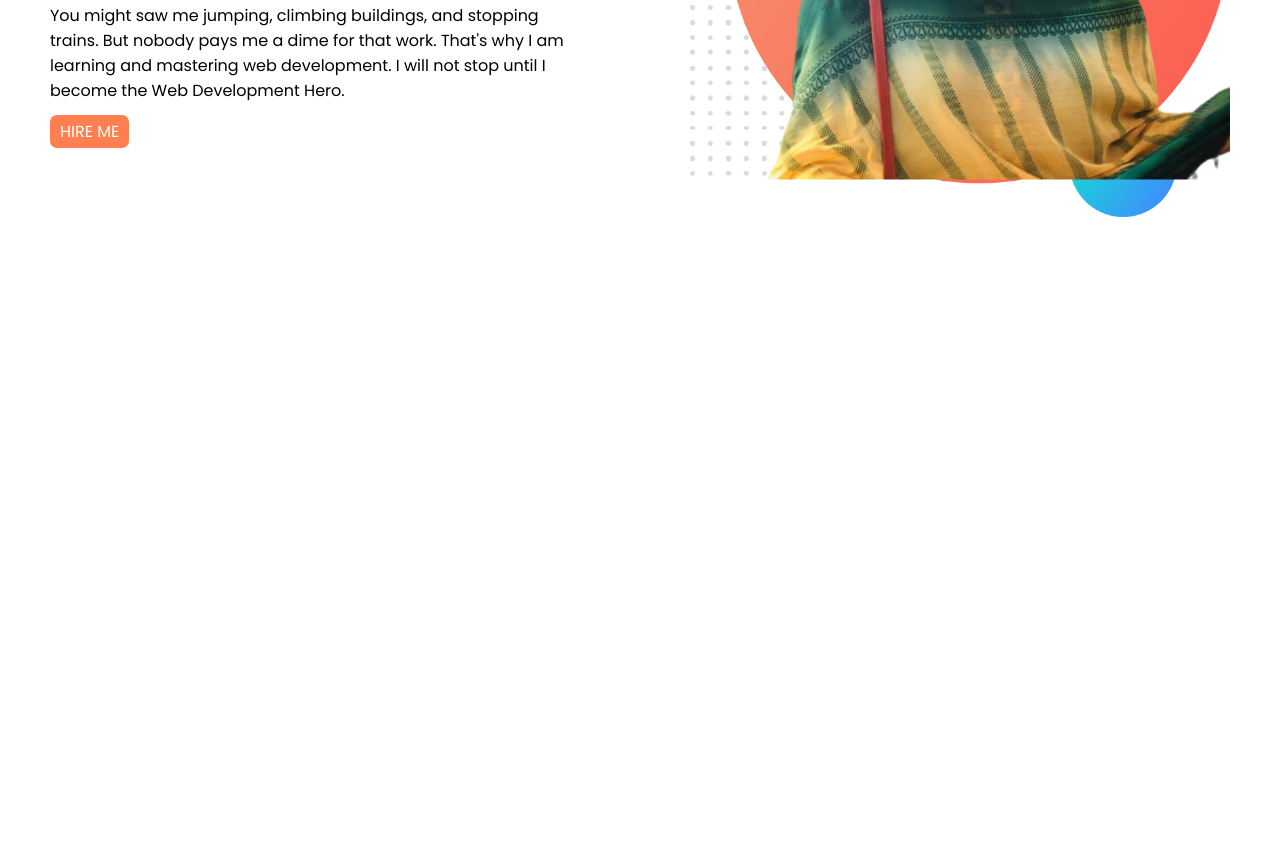
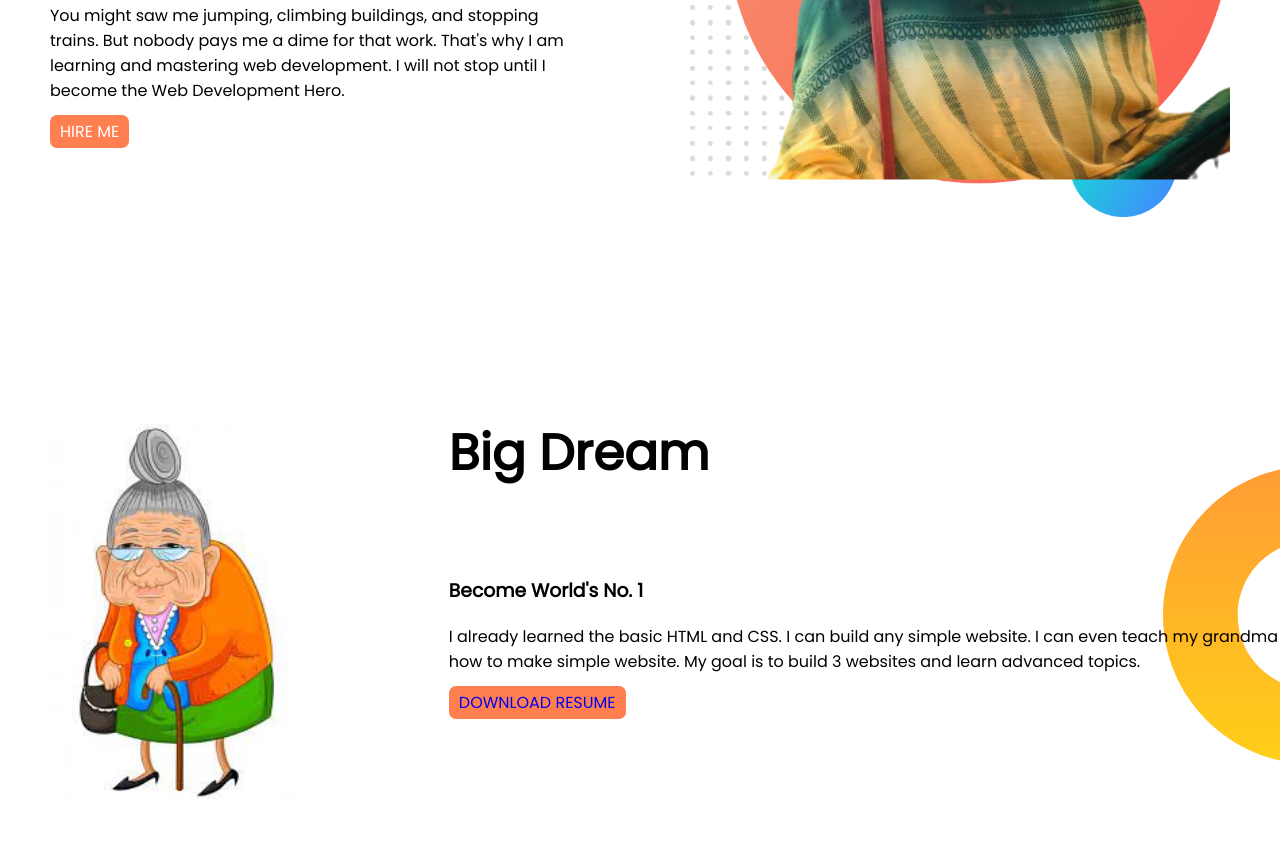
Before and after one commit to tayeebabintay/portfolio, a plain HTML site: page index.html in a window 1280 px wide. Shown: the part 369-1228 px from the top of the page. Before the commit the page ends 800 px from the top, so only its background shows below. Drawn offline with Linux system fonts and the light colour scheme.

Commit message:
added section

```diff
--- a/index.html
+++ b/index.html
@@ -31,6 +31,21 @@
             <img src="images/my-bg.png" alt="">
         </div>
     </section>
+
+    <section class="big-dream">
+        <div class="image-resize">
+            <img src="images/download (1).jpg" alt="">
+        </div>
+        <div class="image">
+            <h1>Big Dream</h1> <br>
+            <h3>Become World's No. 1 </h3>
+            <p> I already learned the basic HTML and CSS. I can build any simple website. I can even teach my grandma
+                how to make simple website. My goal is to build 3 websites and learn advanced topics. </p>
+
+            <a class="button2" target="_blank" href="https://mail.google.com/mail/u/0/?tab=rm&ogbl#inbox">DOWNLOAD
+                RESUME</a>
+        </div>
+    </section>
 </body>
 
 </html>
--- a/style.css
+++ b/style.css
@@ -13,6 +13,7 @@ h1 {
 
 section {
     display: flex;
+    margin-bottom: 100px;
 }
 
 .half-width {
@@ -37,3 +38,29 @@ section {
     background-image: url(images/top-banner.png);
     background-repeat: no-repeat;
 }
+
+.big-dream {
+    display: flex;
+}
+
+.image-resize {
+    width: 50%;
+    padding: 50px;
+}
+
+.image-resize img {
+    width: 70%;
+}
+
+.image {
+    background-image: url(images/dream-bg.png);
+    background-repeat: no-repeat;
+    background-position: right;
+}
+
+.button2 {
+    background-color: coral;
+    text-decoration: none;
+    padding: 5px 10px;
+    border-radius: 7px;
+}
```
Also changed, not shown: images/download (1).jpg (added), images/dream-bg.png (added).
